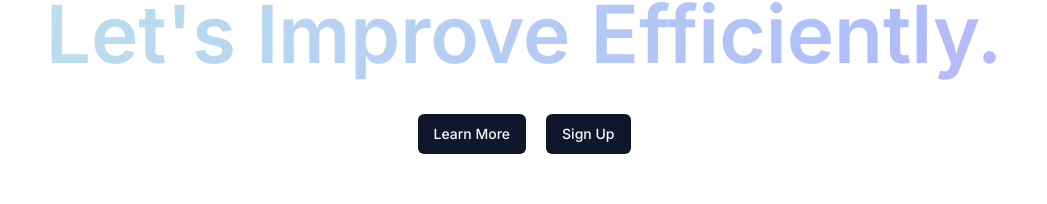
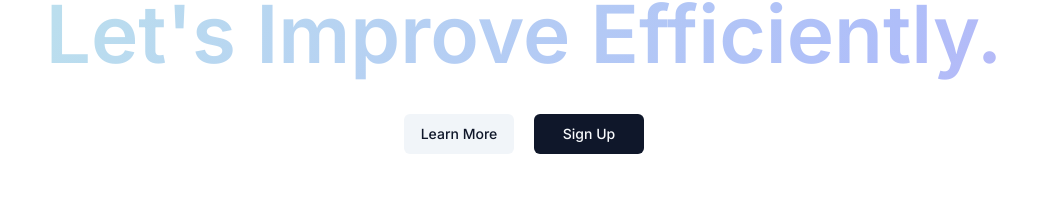
Before and after one commit to TonyNgyen/GymTracker, a Next.js app: page / in a window 1280 px wide. Shown: the part 336-540 px from the top of the page, without its empty margins (116-1163 px from the left). Built offline with nearby package versions, Linux system fonts and the light colour scheme; no server answers.

Commit message:
Adding button styles

```diff
--- a/src/app/page.js
+++ b/src/app/page.js
@@ -9,12 +9,12 @@ export default function Home() {
       <div className={styles.hero}>
         <h1 className={styles.title}>Let&apos;s Improve Efficiently.</h1>
         <div className={styles.buttons}>
-          <Button>
+          <Button className="min-w-[110px]" variant="secondary">
             <Link href="/about">
               Learn More
             </Link>
           </Button>
-          <Button>
+          <Button className="min-w-[110px]">
             <Link href="/register">
               Sign Up
             </Link>
```
